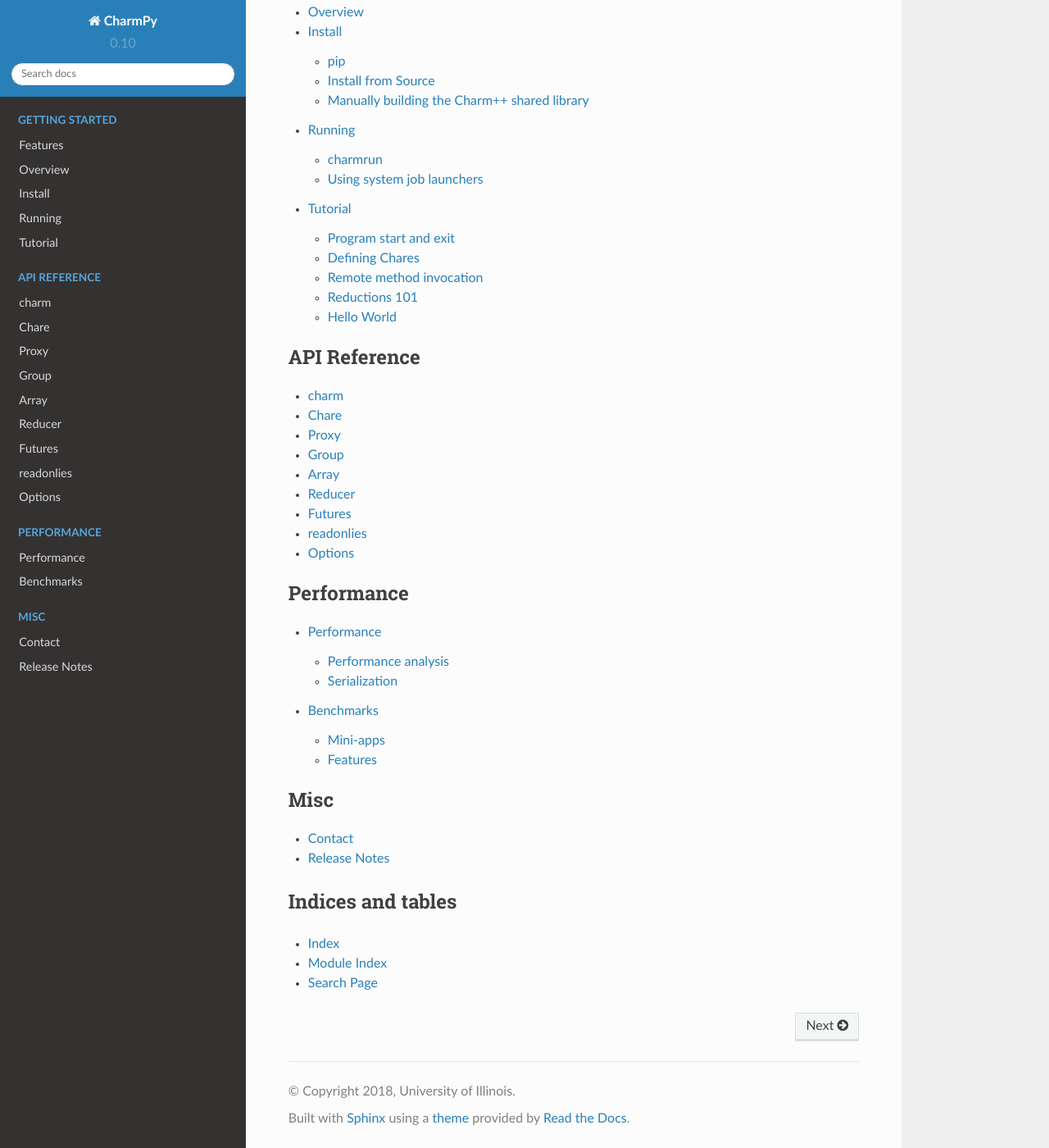
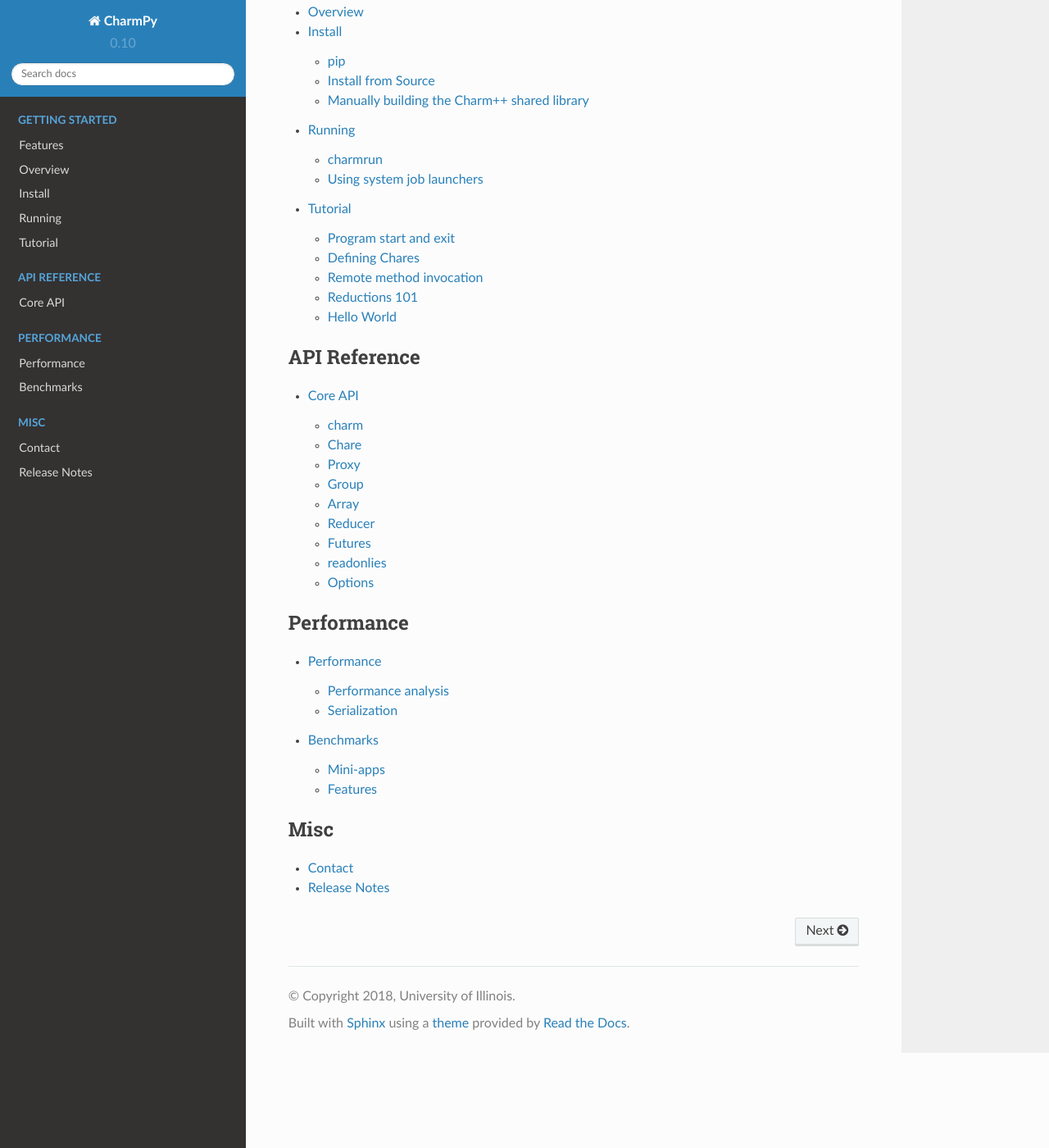
Before and after one commit to charmplusplus/charm4py, a Sphinx documentation site: the page built from docs/index.rst, in a window 1280 px wide and 1400 px high, scrolled down 807 px. Shown: the whole window at 82% size. Built offline with Sphinx 7.4.7 and the Read the Docs theme 2.0.0, drawn with Linux system fonts in a browser that asks for light colours.

Commit message:
Docs: minor restructuring

```diff
--- a/docs/index.rst
+++ b/docs/index.rst
@@ -55,18 +55,10 @@ Example applications are in the ``examples`` subdirectory of the source code rep
    tutorial
 
 .. toctree::
-   :maxdepth: 1
+   :maxdepth: 2
    :caption: API Reference
 
-   charm-api
-   chare-api
-   proxy-api
-   group-api
-   array-api
-   reducer-api
-   futures-api
-   readonlies-api
-   options-api
+   core-api
 
 .. toctree::
    :maxdepth: 2
@@ -82,9 +74,9 @@ Example applications are in the ``examples`` subdirectory of the source code rep
    contact
    release-notes
 
-Indices and tables
-==================
+.. Indices and tables
+.. ==================
 
-* :ref:`genindex`
-* :ref:`modindex`
-* :ref:`search`
+.. * :ref:`genindex`
+.. * :ref:`modindex`
+.. * :ref:`search`
```
Also changed, not shown: docs/core-api.rst (added, +17 -0 lines).
